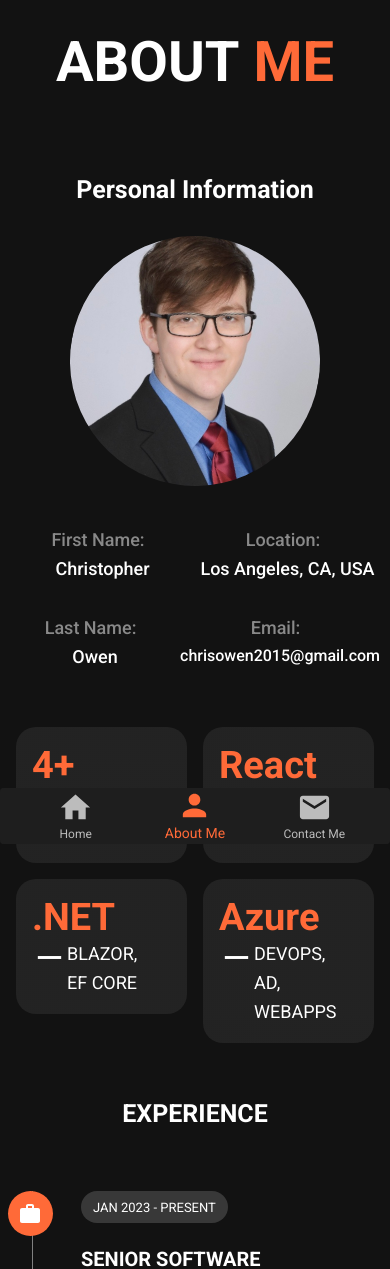
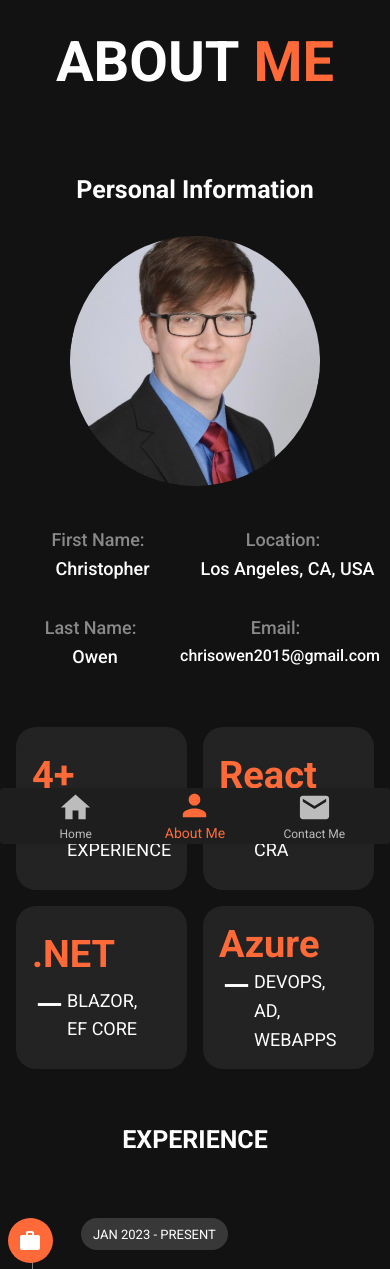
Before and after one commit to chrisowen2015/Resume-App, a Next.js app in the folder resume-app/: page /about in a window 390 px wide. Shown: the top 1269 px of the page. Built offline with nearby package versions, Linux system fonts and the light colour scheme.

Commit message:
Update MobileTile.tsx

```diff
--- a/resume-app/src/components/About/MobileTile.tsx
+++ b/resume-app/src/components/About/MobileTile.tsx
@@ -3,8 +3,16 @@ import { HorizontalRule } from '@mui/icons-material';
 
 export default function MobileTile({ header, text }: { header: string, text: string }) {
     return (
-        <Box sx={{ width: '100%', display:'flex', justifyContent: 'space-evenly' }}>
-            <Paper sx={{ padding: '1em', borderRadius: 5, flexGrow: 1 }} elevation={2}>
+        <Box sx={{ width: '100%', height: '163px', display: 'flex', }}>
+            <Paper sx={{
+                display: 'flex',
+                flexDirection: 'column',
+                justifyContent: 'space-evenly',
+                padding: '1em',
+                borderRadius: 5,
+                flexGrow: 1
+            }}
+                elevation={2}>
                 <Typography variant="h2" color="primary" fontWeight={800}>
                     {header}
                 </Typography>
```
